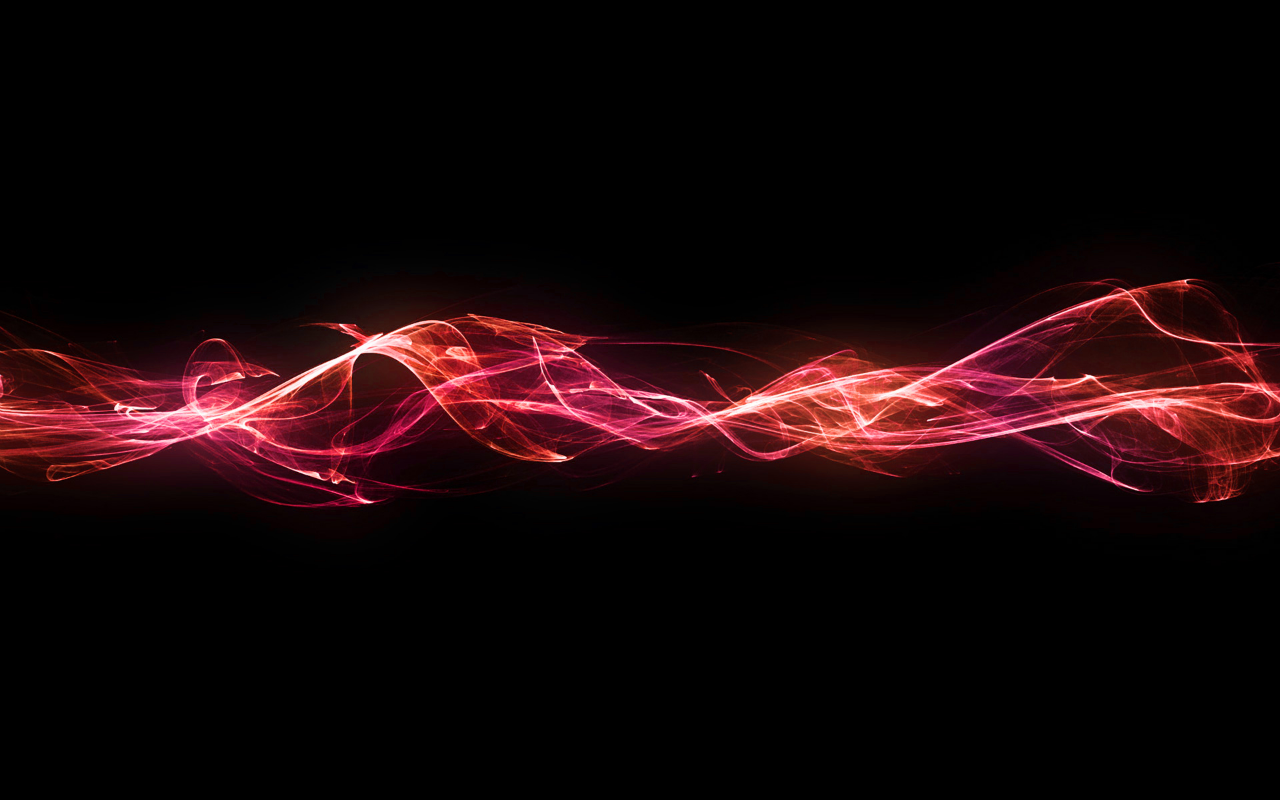
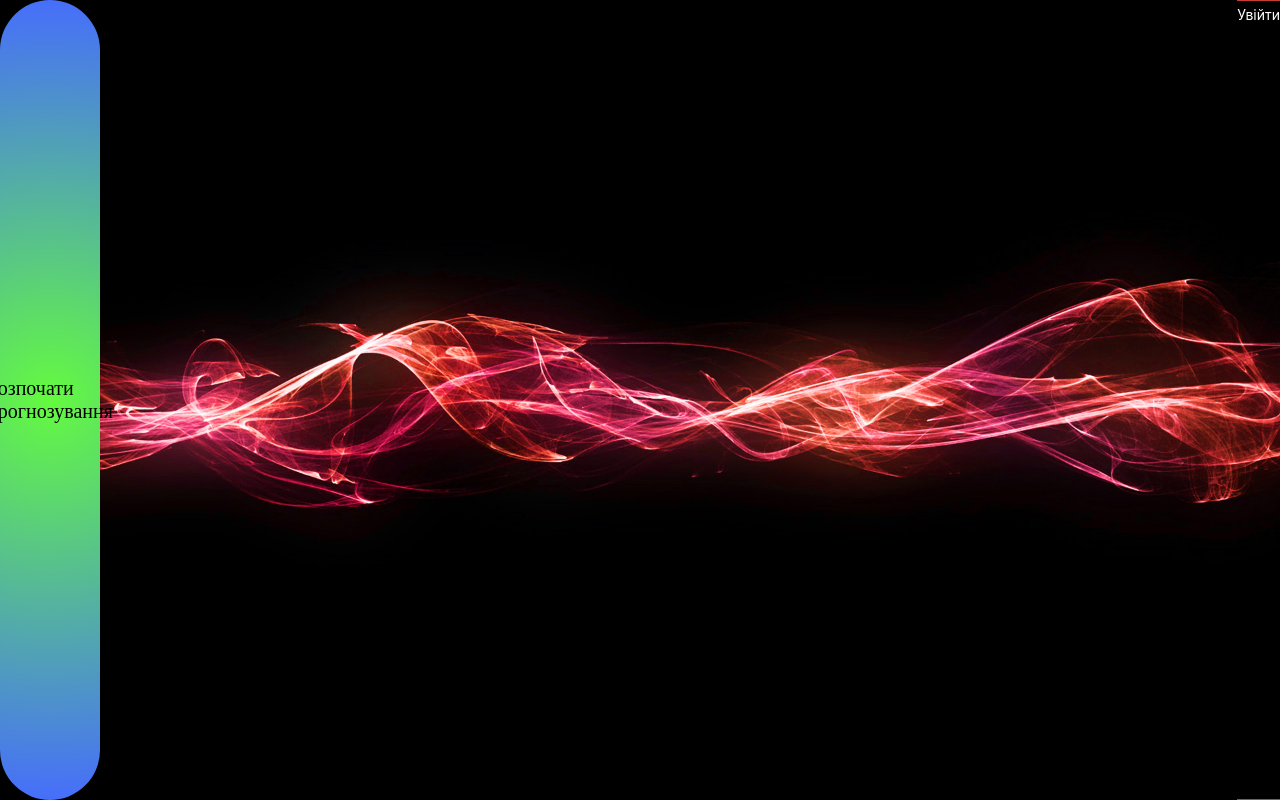
Before and after one commit to Danik1702/energy-consumption, a React (Create React App) app: page / in a window 1280 px wide. Built offline with nearby package versions, Linux system fonts and the light colour scheme.

Commit message:
implement login component

```diff
--- /dev/null
+++ b/src/components/LogIn/index.js
@@ -0,0 +1,7 @@
+import React from "react";
+
+import styles from './logIn.module.scss';
+
+export const LogIn = () => {
+  return <p className={styles.logInText}>Увійти</p>;
+};
--- /dev/null
+++ b/src/components/LogIn/logIn.module.scss
@@ -0,0 +1,8 @@
+.logInText {
+  font-size: 14px;
+  color: #ffffff;
+  cursor: pointer;
+  border-top: 1px solid #cb3c34;
+  border-bottom: 1px solid #cb3c34;
+  padding: 5px 0;
+}
--- /dev/null
+++ b/src/components/index.js
@@ -0,0 +1 @@
+export * from "./LogIn";
--- a/src/screens/Landing/index.js
+++ b/src/screens/Landing/index.js
@@ -1,11 +1,14 @@
 import React from "react";
 
+import { StartButton } from './components';
+import { LogIn } from '../../components';
 import styles from './landing.module.scss';
 
 export const Landing = () => {
   return (
     <div className={styles.wrapper}>
-      <h1>Landing Page</h1>
+      <StartButton />
+      <LogIn />
     </div>
   );
 };
```
Also changed, not shown: 1 other file (tests, documents, lock files or other folders).
